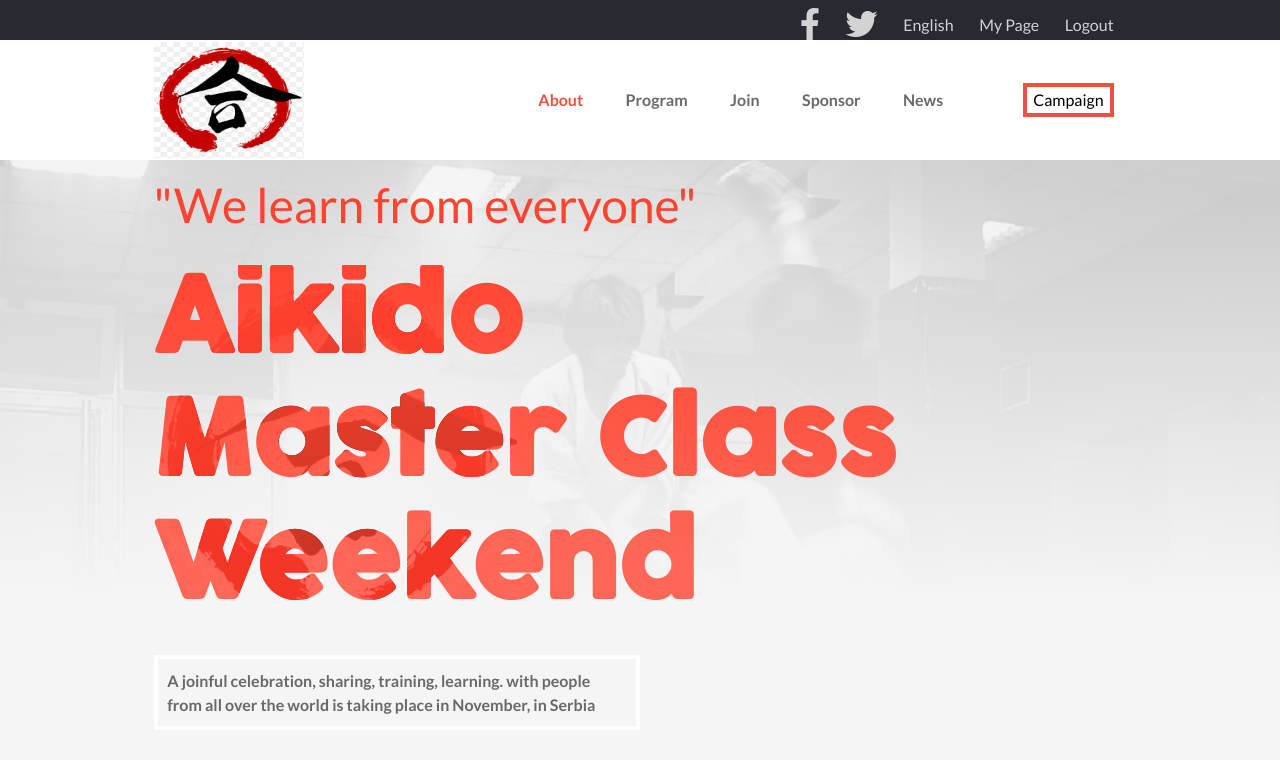
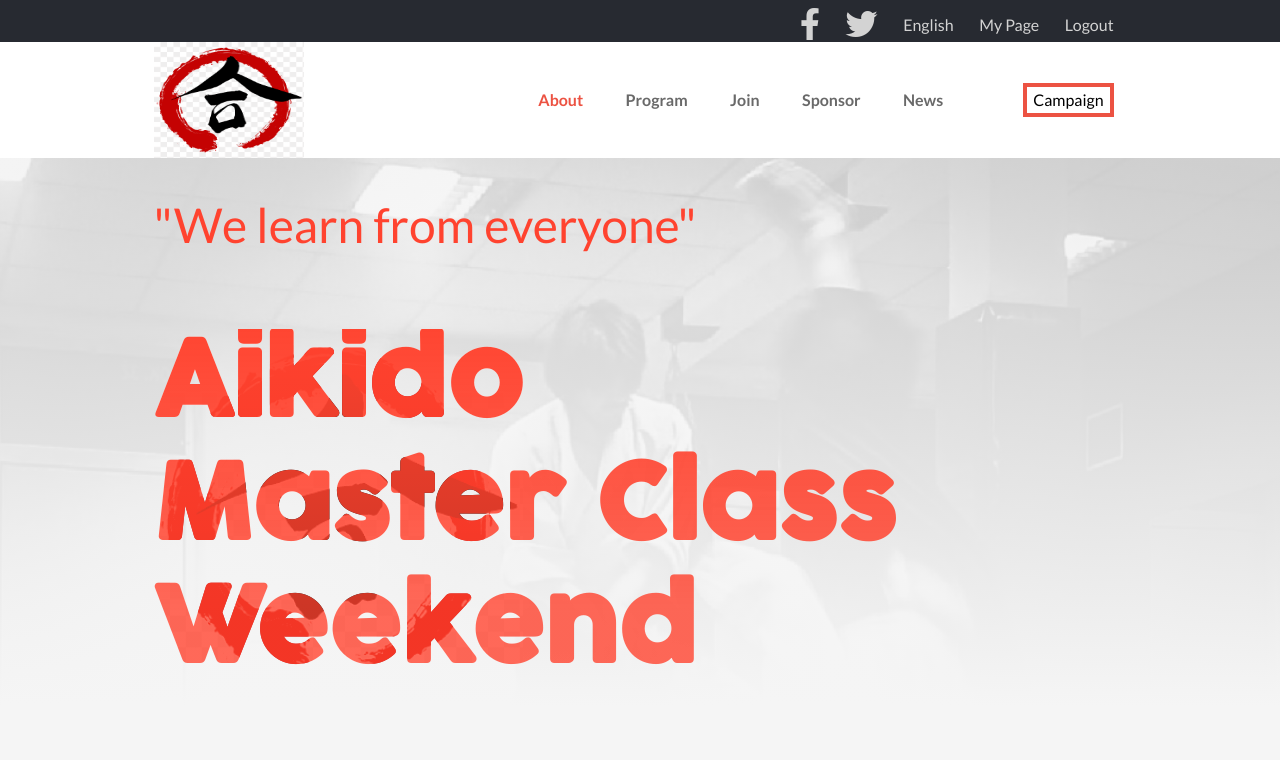
Before and after one commit to ricardomonte/Aikido-Master-Class-Capstone-Project, a plain HTML site: page index.html in a window 1280 px wide. Shown: the top 760 px of the page. Drawn offline with nearby package versions, Linux system fonts and the light colour scheme.

Commit message:
fix problems height index

```diff
--- a/sass/main.scss
+++ b/sass/main.scss
@@ -5,14 +5,15 @@ main {
     .first {
       position: relative;
       @include containerPage;
-      height: $h-firstSecction;
+      height: 100vh;
       z-index: 1;
-
+      min-height: 57rem;
 
       .container-first-info {
         position: absolute;
-        height: $h-firstSecction;
+        top: 0;
         @include columnFLex-main ($d-flex, $flex-direcCol, $ali-Fstart, $jus-sAround);
+        height: 100%;
       }
     }
 
@@ -57,9 +58,10 @@ main {
     height: 68vh;
     @include backgroundMprogram;
     @include rowCenter;
+    min-height: 42rem;
 
     .main-program {
-      height: 68vh;
+      height: 100%;
       @include posAb;
 
       &:nth-child(1) {
--- a/sass/menu.scss
+++ b/sass/menu.scss
@@ -3,7 +3,7 @@ header {
   width: 100%;
 
   .top-header {
-    height: 5vh;
+    height: 30%;
     background-color: $primary-color;
   }
 
@@ -26,7 +26,7 @@ header {
   }
 
   .bottom-header {
-    height: $h-bottomHeader;
+    height: 60%;
     @extend .nav-container;
     justify-content: space-between;
     width: 75%;
--- a/sass/mixins.scss
+++ b/sass/mixins.scss
@@ -40,12 +40,13 @@
     &:after {
       content: "";
       position: absolute;
-      top: 20vh;
+      top: 158px;
       right: 0;
-      height: $h-firstSecction;
+      height: 100vh;
       width: 100%;
       background: rgb(255,255,255);
       background: linear-gradient(180deg, rgba(245,245,245,0.8169467616148022) 0%, rgb(245,245,245) 60%);
+      min-height: 57rem;
     }
   }
   @else{
@@ -112,10 +113,6 @@
 
 @mixin posAb {
   position: absolute;
-  top: 0;
-  right: 0;
-  bottom: 0;
-  left: 0;
   @include containerPage();
 }
 
```
Also changed, not shown: css/about.css, css/styles.css.
